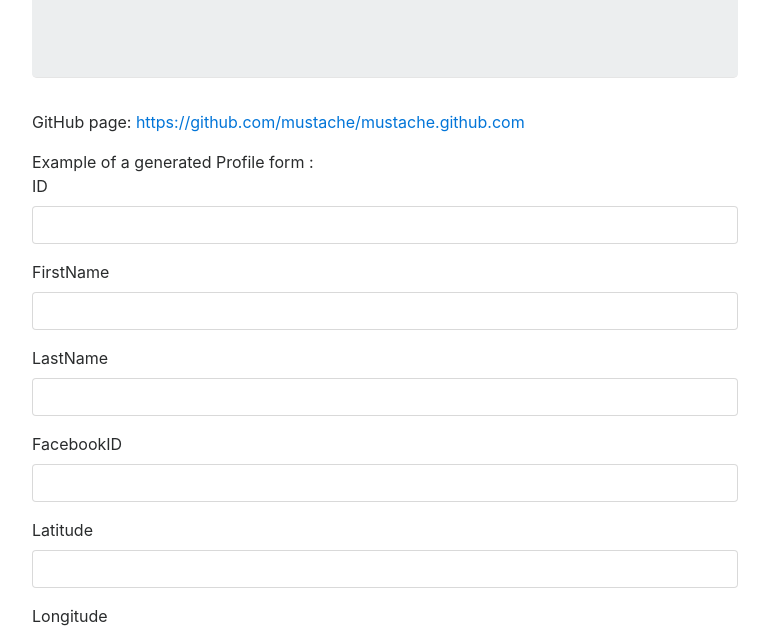
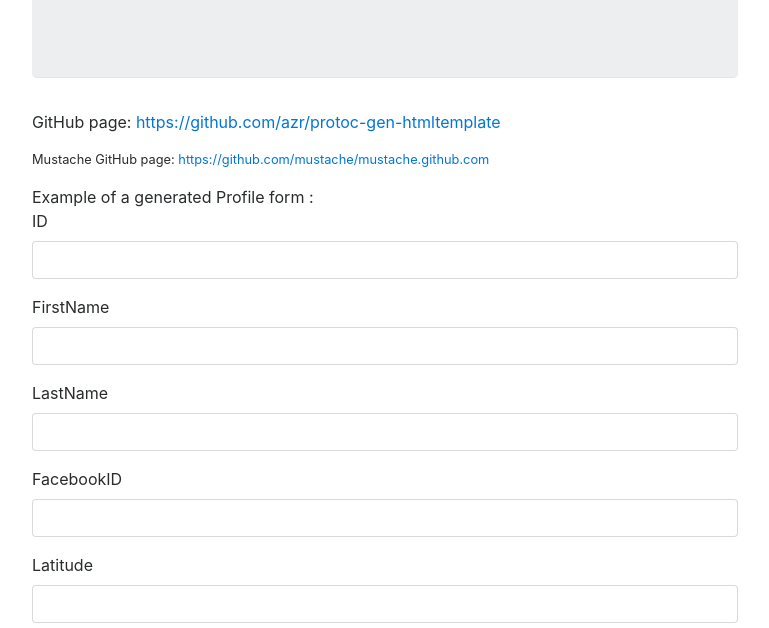
Before and after one commit to azr/protoc-gen-htmltemplate, a plain HTML site: page index.html in a window 1280 px wide. Shown: the part 208-836 px from the top of the page, without its empty margins (255-1024 px from the left). Drawn offline with nearby package versions, Linux system fonts and the light colour scheme.

Commit message:
link to mustache github also

```diff
--- a/index.html
+++ b/index.html
@@ -39,7 +39,8 @@
             <p class="lead"> Generate HTML templates from protobuf </p>
         </div>
 
-        <p class=""> GitHub page: <a href="https://github.com/mustache/mustache.github.com">https://github.com/mustache/mustache.github.com</a> </p>
+        <p class=""> GitHub page: <a href="https://github.com/azr/protoc-gen-htmltemplate">https://github.com/azr/protoc-gen-htmltemplate</a> </p>
+        <p class="small"> Mustache GitHub page: <a href="https://github.com/mustache/mustache.github.com">https://github.com/mustache/mustache.github.com</a> </p>
 
         <div id="content">
             Example of a generated Profile form :
```
